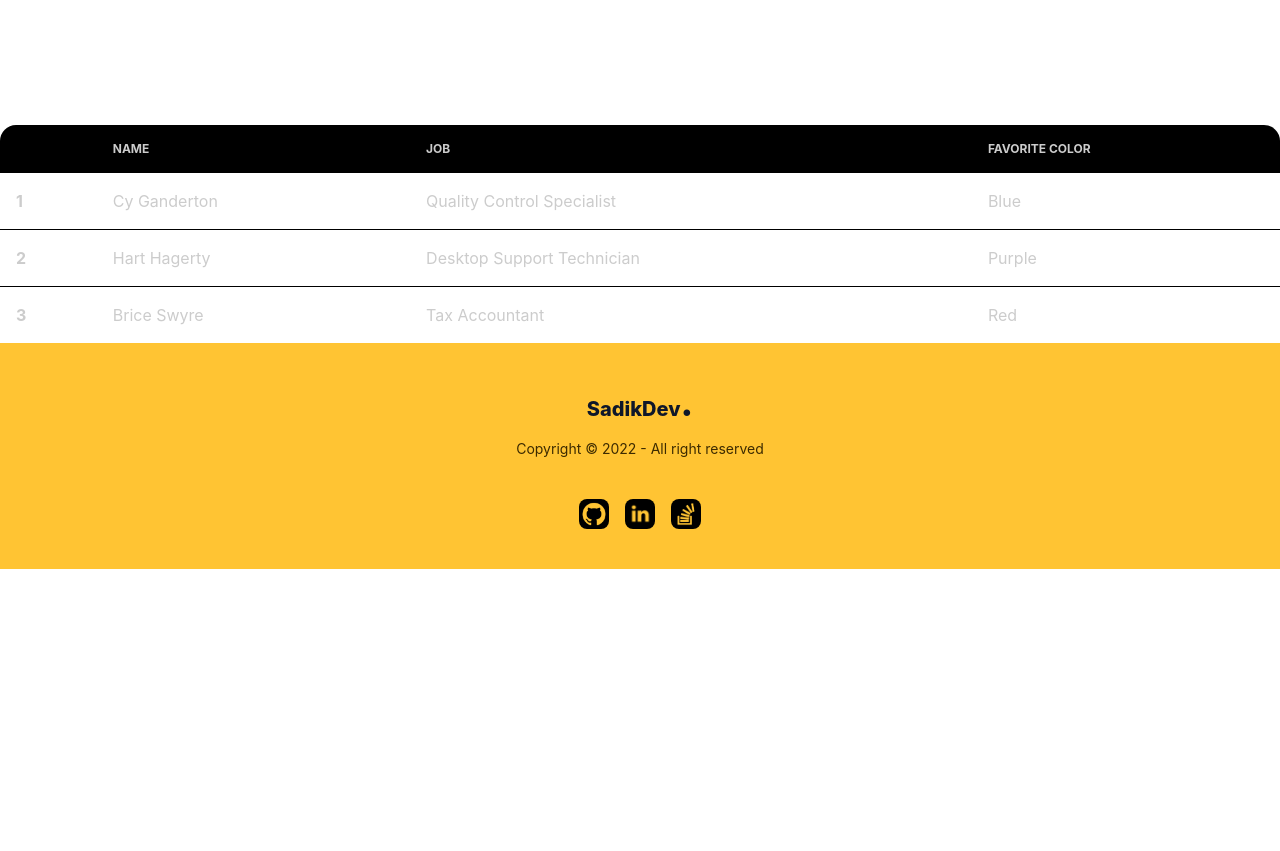
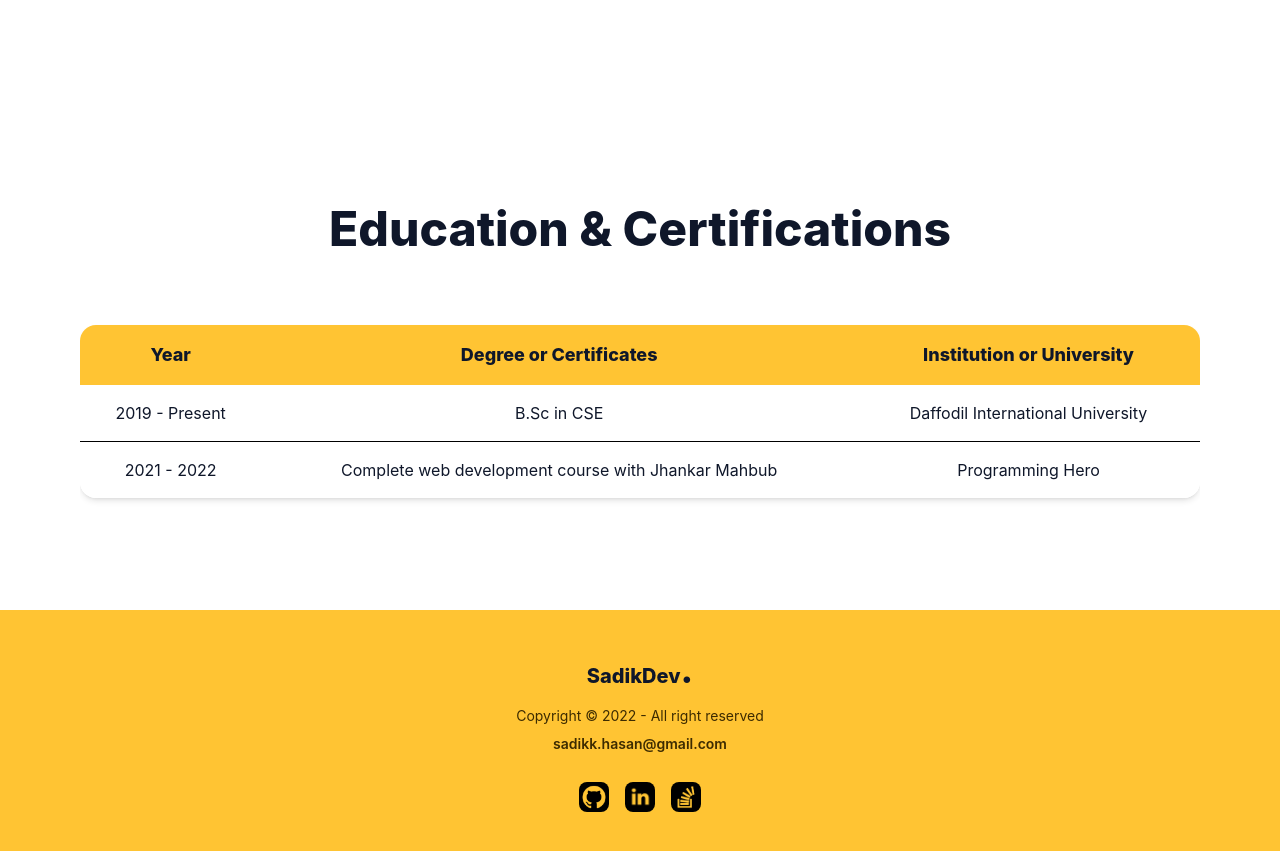
Before and after one commit to SadikHasanRafi/sadik-dev-portfolio, a React (Create React App) app: page / in a window 1280 px wide. Shown: the part 3240-4091 px from the top of the page. Before the commit the page ends 3809 px from the top, so only its background shows below. Built offline with nearby package versions, Linux system fonts and the light colour scheme.

Commit message:
education and certificate added

```diff
--- a/src/Pages/Home/Components/AwardTable/AwardTable.js
+++ b/src/Pages/Home/Components/AwardTable/AwardTable.js
@@ -1,38 +1,36 @@
-import React from 'react';
+import React from "react";
+import "./AwardTable.css"
 
 const AwardTable = () => {
   return (
+    <div className="m-20">
+
         <div>
-            <div class="overflow-x-auto w-full">
+            <p className="text-accent font-extrabold text-center text-5xl m-10 ">Education & Certifications</p>
+        </div>
+
+      <div class="overflow-x-auto w-full ">
         <div class="overflow-x-auto">
-  <table class="table w-full">
-    <thead>
-      <tr>
-        <th></th>
-        <th>Name</th>
-        <th>Job</th>
-        <th>Favorite Color</th>
+          <table class="table w-full hover:shadow-lg shadow-md rounded-2xl my-8 text-center">
+            <thead >
+              <tr >
+                <th  className=" bg-primary text-accent font-extrabold text-lg normal-case" >Year</th>
+                <th className=" bg-primary text-accent font-extrabold text-lg normal-case" >Degree or Certificates</th>
+                <th className=" bg-primary text-accent font-extrabold text-lg normal-case" >Institution or University</th>
               </tr>
             </thead>
-    <tbody>
+            <tbody className=" text-accent">
               <tr>
-        <th>1</th>
-        <td>Cy Ganderton</td>
-        <td>Quality Control Specialist</td>
-        <td>Blue</td>
+                <td>2019 - Present</td>
+                <td>B.Sc in CSE</td>
+                <td>Daffodil International University</td>
               </tr>
               <tr>
-        <th>2</th>
-        <td>Hart Hagerty</td>
-        <td>Desktop Support Technician</td>
-        <td>Purple</td>
+                <td >2021 - 2022</td>
+                <td>Complete web development course with Jhankar Mahbub</td>
+                <td>Programming Hero</td>
               </tr>
-      <tr>
-        <th>3</th>
-        <td>Brice Swyre</td>
-        <td>Tax Accountant</td>
-        <td>Red</td>
-      </tr>
+
             </tbody>
           </table>
         </div>
--- a/src/Shared/Footer/Footer.js
+++ b/src/Shared/Footer/Footer.js
@@ -9,12 +9,12 @@ const Footer = () => {
   <div>
     {/* <svg width="50" height="50" viewBox="0 0 24 24" xmlns="http://www.w3.org/2000/svg" fill-rule="evenodd" clip-rule="evenodd" class="inline-block fill-current"><path d="M22.672 15.226l-2.432.811.841 2.515c.33 1.019-.209 2.127-1.23 2.456-1.15.325-2.148-.321-2.463-1.226l-.84-2.518-5.013 1.677.84 2.517c.391 1.203-.434 2.542-1.831 2.542-.88 0-1.601-.564-1.86-1.314l-.842-2.516-2.431.809c-1.135.328-2.145-.317-2.463-1.229-.329-1.018.211-2.127 1.231-2.456l2.432-.809-1.621-4.823-2.432.808c-1.355.384-2.558-.59-2.558-1.839 0-.817.509-1.582 1.327-1.846l2.433-.809-.842-2.515c-.33-1.02.211-2.129 1.232-2.458 1.02-.329 2.13.209 2.461 1.229l.842 2.515 5.011-1.677-.839-2.517c-.403-1.238.484-2.553 1.843-2.553.819 0 1.585.509 1.85 1.326l.841 2.517 2.431-.81c1.02-.33 2.131.211 2.461 1.229.332 1.018-.21 2.126-1.23 2.456l-2.433.809 1.622 4.823 2.433-.809c1.242-.401 2.557.484 2.557 1.838 0 .819-.51 1.583-1.328 1.847m-8.992-6.428l-5.01 1.675 1.619 4.828 5.011-1.674-1.62-4.829z"></path></svg> */}
     <a class=" font-extrabold hover:bg-primary text-accent btn border-0 normal-case text-xl">SadikDev<span className=" font-extrabold text-accent text-4xl mb-3">.</span></a>
+    <p>Copyright © 2022 - All right reserved</p>
+    <a href="https://mail.google.com/mail/u/0/?tab=wm#inbox?compose=new" className=' font-semibold' target='_blank'>sadikk.hasan@gmail.com</a>
+  </div>
 
-
-    <p>Copyright © 2022 - All right reserved</p>
-  </div>
   <div>
-    <div class="grid grid-flow-col gap-4">
+    <div class="grid grid-flow-col gap-4 -mt-3">
       <a  href='https://github.com/SadikHasanRafi' target='_blank'><img className='w-[30px] rounded-lg h-[30px] hover:scale-110 transition' src={github} alt="" /></a>
       <a  target='_blank' href='https://www.linkedin.com/in/md-sadik-hasan-rafi/'><img className='w-[30px] rounded-lg h-[30px] hover:scale-110 transition' src={linkdine} alt="" /></a>
       <a  target='_blank' href="https://stackoverflow.com/users/12608885/sadik-hasan" ><img className='w-[30px] rounded-lg h-[30px] hover:scale-110 transition' src={stackOverFlow} alt="" /></a>
```
Also changed, not shown: src/Pages/Home/Components/AwardTable/AwardTable.css (added). Lines whose indentation alone changed are shown as unchanged.
